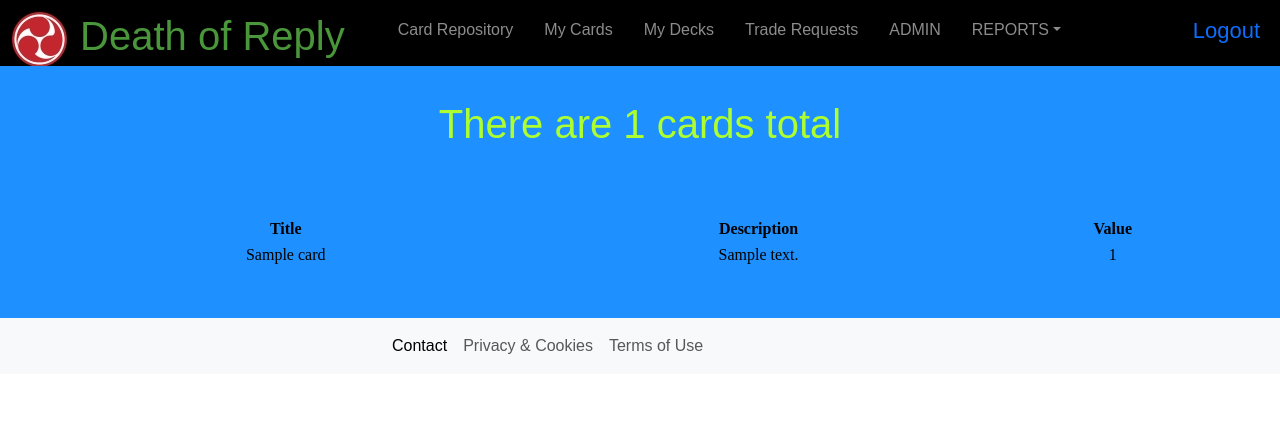
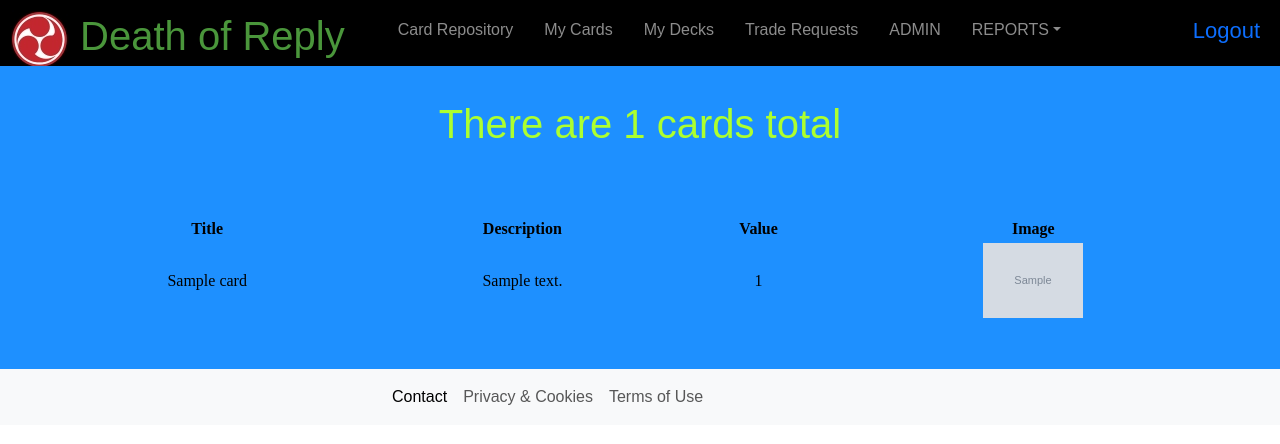
Before and after one commit to jilltorkelson/UNOSystemSpielcraft, a Django app: page /card_repository/ in a window 1280 px wide. Shown: the top 444 px of the page. Run offline with Django 5.2, Linux system fonts and the light colour scheme; a user stored in the database is signed in; tables that the repository leaves empty hold one stand-in row (values such as "Sample post"); grey boxes marked "Sample" are stand-in pictures.

Commit message:
adding picture

```diff
--- a/UNOSystemSpielcraft/settings.py
+++ b/UNOSystemSpielcraft/settings.py
@@ -9,13 +9,14 @@ https://docs.djangoproject.com/en/5.0/topics/settings/
 For the full list of settings and their values, see
 https://docs.djangoproject.com/en/5.0/ref/settings/
 """
-
+import os
 from pathlib import Path
 
 # Build paths inside the project like this: BASE_DIR / 'subdir'.
 BASE_DIR = Path(__file__).resolve().parent.parent
 
-
+MEDIA_URL = '/media/'
+MEDIA_ROOT = os.path.join(BASE_DIR, 'media')
 # Quick-start development settings - unsuitable for production
 # See https://docs.djangoproject.com/en/5.0/howto/deployment/checklist/
 
@@ -38,6 +39,7 @@ INSTALLED_APPS = [
     'django.contrib.messages',
     'django.contrib.staticfiles',
     'cards.apps.CardsConfig',
+    'django.core.files.uploadedfile'
 ]
 
 MIDDLEWARE = [
--- a/cards/models.py
+++ b/cards/models.py
@@ -13,8 +13,8 @@ class Card(models.Model):
     card_description = models.TextField(max_length=100, help_text='Enter a description of the card', null=False)
     card_value = models.IntegerField(null=False)
     card_rules = models.TextField(max_length=500, help_text='Enter the card rules', null=False)
-
-    #   card image = models.??(unique=True, null=True)
+    card_image = models.ImageField(upload_to='card_images/', null=True, blank=True,
+                                   help_text='Upload an image of the card')
 
     class Meta:
         ordering = ['card_value', 'card_title']
@@ -26,7 +26,6 @@ class Card(models.Model):
     def __str__(self):
         """String representation of the Model object"""
         return f'{self.card_title}'
-
 
 class UserCard(models.Model):
     """Model for: Cards belonging to user"""
--- a/cards/templates/cards/card_repository.html
+++ b/cards/templates/cards/card_repository.html
@@ -1,15 +1,16 @@
 {% extends "base.html" %}
 {% load static %}
-# reference name in structure chart
+
 {% block content %}
   <h1>There are {{ card_list|length }} cards total</h1>
   {% if card_list %}
     <div class="list_all">
-    <table class="card_list" style="width: 100%; /* Adjust width as needed */">
+      <table class="card_list" style="width: 100%;">
         <tr>
           <th>Title</th>
           <th>Description</th>
           <th>Value</th>
+          <th>Image</th>
         </tr>
 
         {% for card in card_list %}
@@ -17,6 +18,13 @@
             <td>{{ card.card_title }}</td>
             <td>{{ card.card_description }}</td>
             <td>{{ card.card_value }}</td>
+            <td>
+              {% if card.card_image %}
+                <img src="{{ card.card_image.url }}" alt="{{ card.card_title }}" style="max-width: 100px; max-height: 100px;">
+              {% else %}
+                No image available
+              {% endif %}
+            </td>
           </tr>
         {% endfor %}
 
--- a/cards/urls.py
+++ b/cards/urls.py
@@ -1,4 +1,6 @@
 from django.urls import path
+from django.conf import settings
+from django.conf.urls.static import static
 from . import views
 
 urlpatterns = [
@@ -11,3 +13,7 @@ urlpatterns = [
     path('my_trade_requests/', views.MyTradeRequestsListView.as_view(), name='my_trade_requests'),
     path('trade_request_create/', views.trade_request_create_view, name='trade_request_create'),
 ]
+
+# Serve media files during development
+if settings.DEBUG:
+    urlpatterns += static(settings.MEDIA_URL, document_root=settings.MEDIA_ROOT)
```
Also changed, not shown: cards/migrations/0009_card_card_image_alter_offeredcard_offered_card_id_and_more.py (added). Lines whose indentation alone changed are shown as unchanged.
